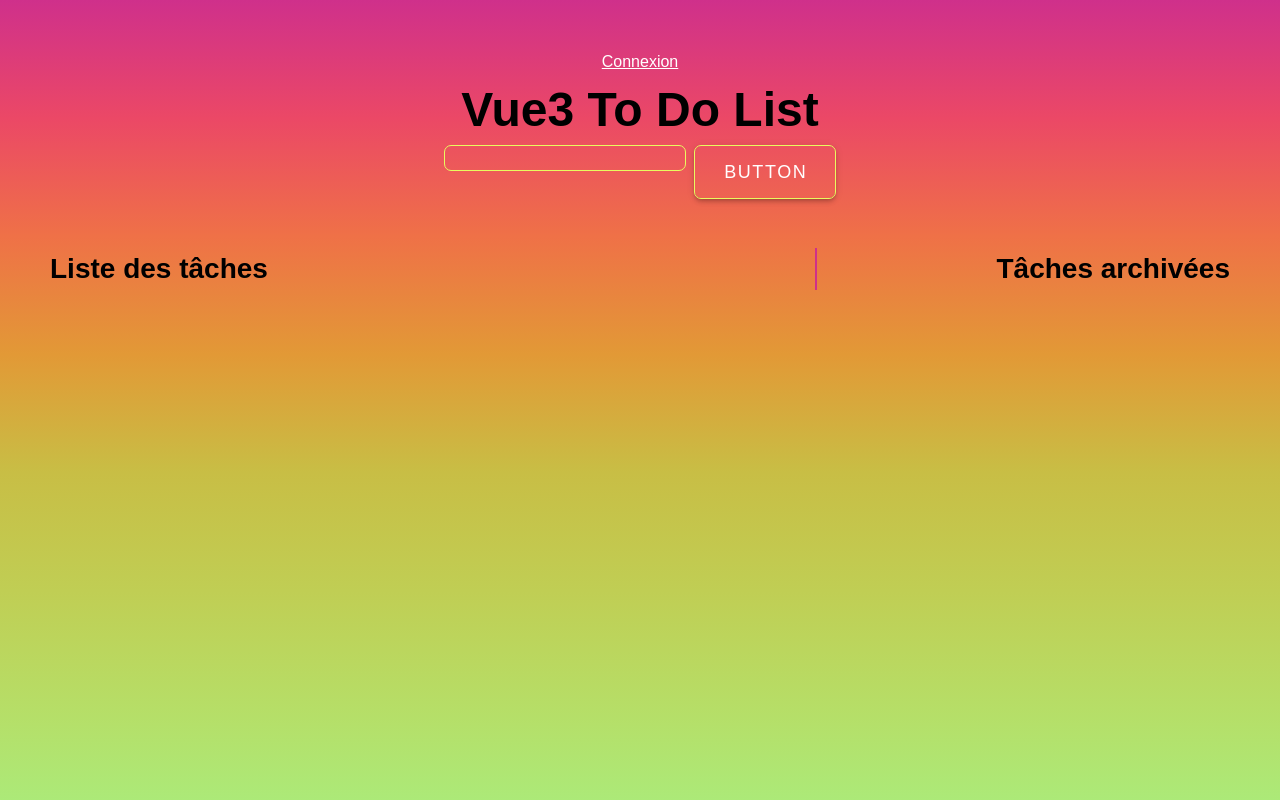
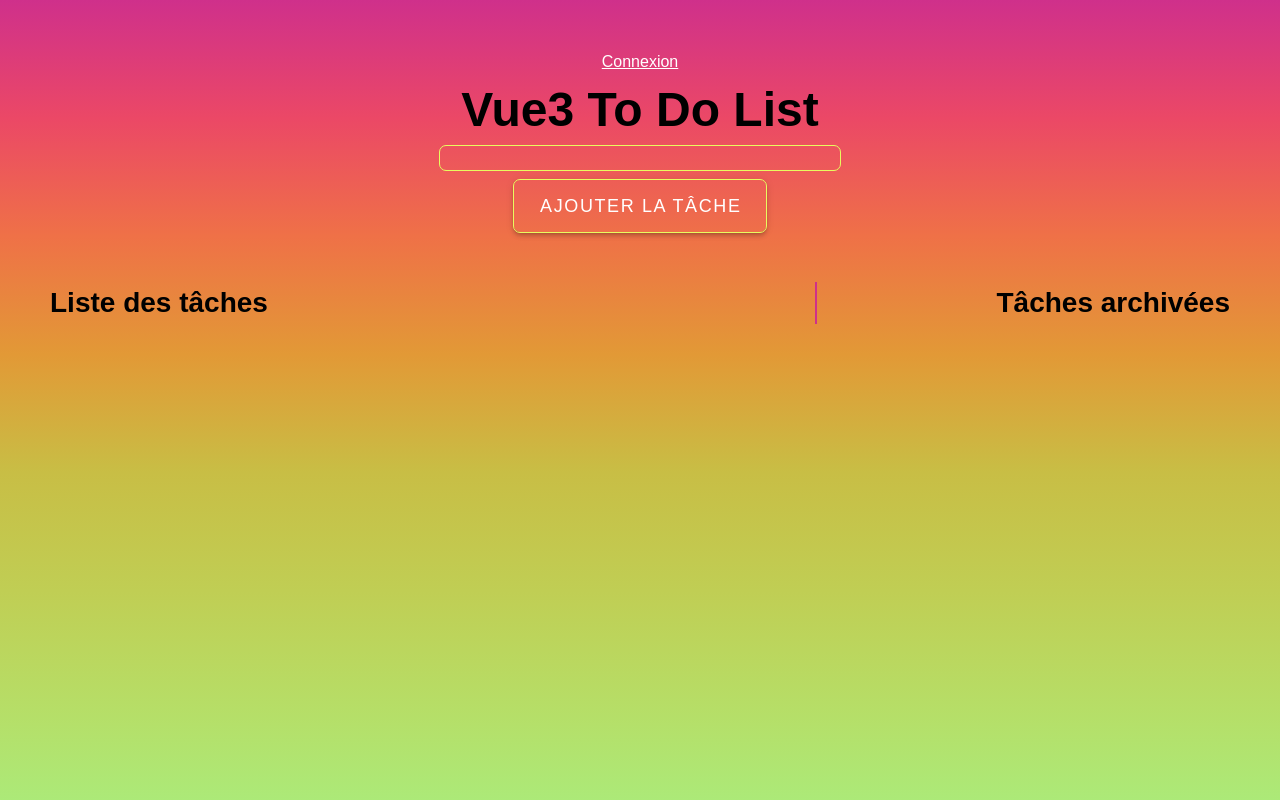
Before and after one commit to CesarMoroPro/Vue-Todo-List, a Vue app: page / in a window 1280 px wide. Shown: the top 800 px of the page. Built offline with nearby package versions, Linux system fonts and the light colour scheme.

Commit message:
Création d'un composant Button avec utilisation de props

```diff
--- a/src/components/TodoForm.vue
+++ b/src/components/TodoForm.vue
@@ -4,8 +4,8 @@
                 <!-- Au submit, déclenchement de la function addItemAndClearInput() -->
                 <form @submit.prevent="addItemAndClearInput(todo)">
                         <!-- L'input doit stocker la valeur utilisateur dans une data, donc via un v-model -->
-                        <input type="text" v-model="todo"/>
-                        <v-btn variant="outlined" elevation="4" size="x-large" :ripple="true">Button</v-btn>
+                        <input type="text" v-model="todo" />
+                        <Button :input-value="todo" />
                 </form>
 
                 <!-- Message de confirmation d'ajout d'une tâche -->
@@ -16,6 +16,9 @@
 </template>
 
 <script setup>
+// import de SFC
+import Button from '@/components/buttons/Button.vue';
+
 // Import de { refs } afin que la data "todo" du v-model soit réactive
 import { ref } from "vue";
 // Puisqu'on fait appel à une fonction qui est dans le store, on doit importer ce store
@@ -34,6 +37,7 @@ function addItemAndClearInput(item) {
         if (item.length === 0) {
                 return
         } else {
+                /* Ici, on appelle addItem qui se trouve dans le store */
                 store.addItem(item);
                 todo.value = '';
         }
@@ -48,8 +52,8 @@ form {
         width: 100%;
 
         display: flex;
-        flex-direction: row;
-        justify-content: space-around;
+        flex-direction: column;
+        align-items: center;
 
         input, button {
                 border-radius: 6px;
@@ -63,12 +67,12 @@ form {
         }
 
         input {
-                width: 60%;
+                width: 100%;
         }
 
         button {
-                width: 35%;
                 color: white;
+                margin-top: 10px;
         }
 
         button:hover {
--- /dev/null
+++ b/src/components/buttons/Button.vue
@@ -0,0 +1,67 @@
+<template>
+        <!-- Au submit, déclenchement de la function addItemAndClearInput() -->
+        <v-btn
+                variant="outlined" elevation="4" size="x-large" :ripple="true"
+                @click="addItemAndClearInput(inputValue)"
+        >
+                Ajouter la tâche
+        </v-btn>
+</template>
+
+<script setup>
+// Puisqu'on fait appel à une fonction qui est dans le store, on doit importer ce store
+import { useTodoListStore } from '@/stores/todoList.js';
+/* Définition de la const store qui utilise le store useTodoListStore.
+À partir de là, on a accès aux states, actions et getters du store useTodoListStore */
+const store = useTodoListStore();
+
+// Import de { defineProps, refs } afin d'utiliser des props et qu'elles soient réactives
+import { defineProps } from 'vue';
+/* Définition des props */
+const props = defineProps({
+        inputValue: String,
+})
+
+function addItemAndClearInput(item) {
+        if (item.length === 0) {
+                return
+        } else {
+                /* Ici, on appelle "addItem()" qui est définie dans le store */
+                store.addItem(item);
+                item = "";
+        }
+}
+
+
+
+ // Ce commentaire concerne les props avec ref :
+/* Et, pour que la valeur soit réactive, je dois utiliser "ref()" */
+// const propsInputValue = ref(props.inputValue);
+/* Je peux maintenant utiliser "propsInputValue" dans mon template */
+/* ET "input-value" en attribut lors de l'appel de ce composant.
+"input-value" en HTML correspond à "inputValue" dans le script.
+"inputValue" = valeur brute, reçue par lors de l'appel du composant
+ET "propsInputValue" = traitement de "inputValue" pour en faire une reactive. */
+</script>
+
+<style lang="scss" scoped>
+button {
+                border-radius: 6px;
+                outline: solid 1px #E9FB5F;
+                border: none;
+                height: 1.5rem;
+        }
+
+button:hover {
+        outline: solid 3px #E9FB5F;
+}
+
+button {
+        color: white;
+        margin-top: 10px;
+}
+
+button:hover {
+        color: #E9FB5F;
+}
+</style>
--- a/src/stores/todoList.js
+++ b/src/stores/todoList.js
@@ -59,7 +59,6 @@ export const useTodoListStore = defineStore('todo-List', {
                                 /* retourne tous les objets dont l'id NE correspond PAS à l'id en argument */
                                 return object.id !== itemID;
                         })
-                        console.log(this.archiveList)
                 },
 
         }
```
